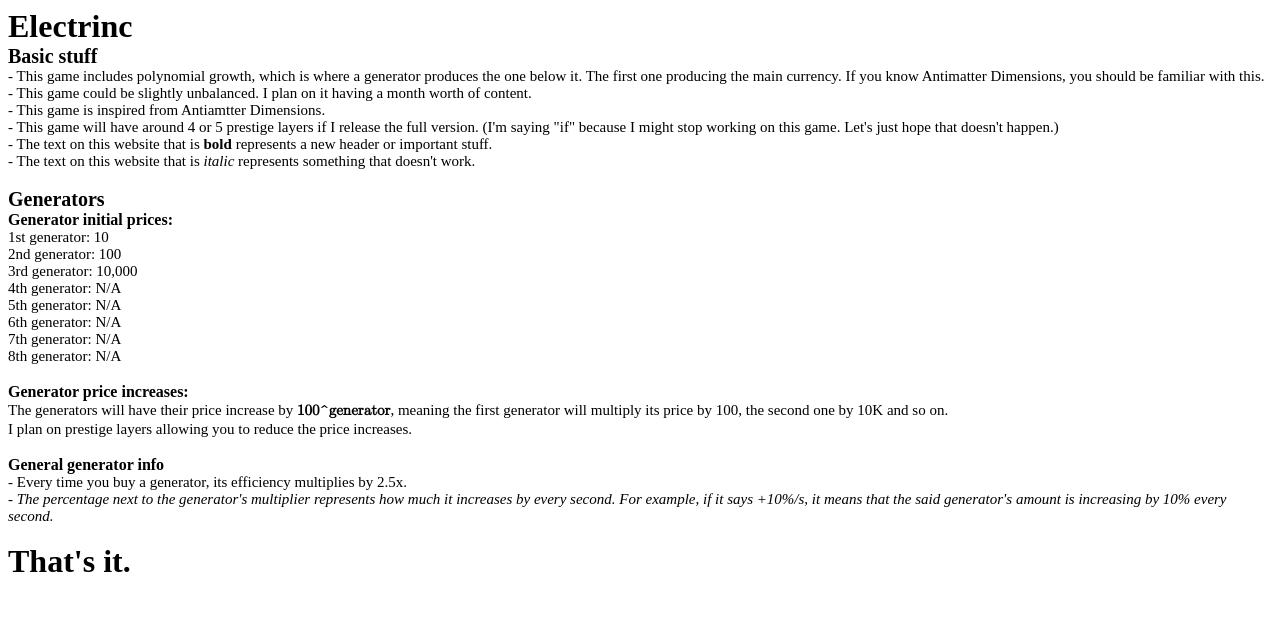
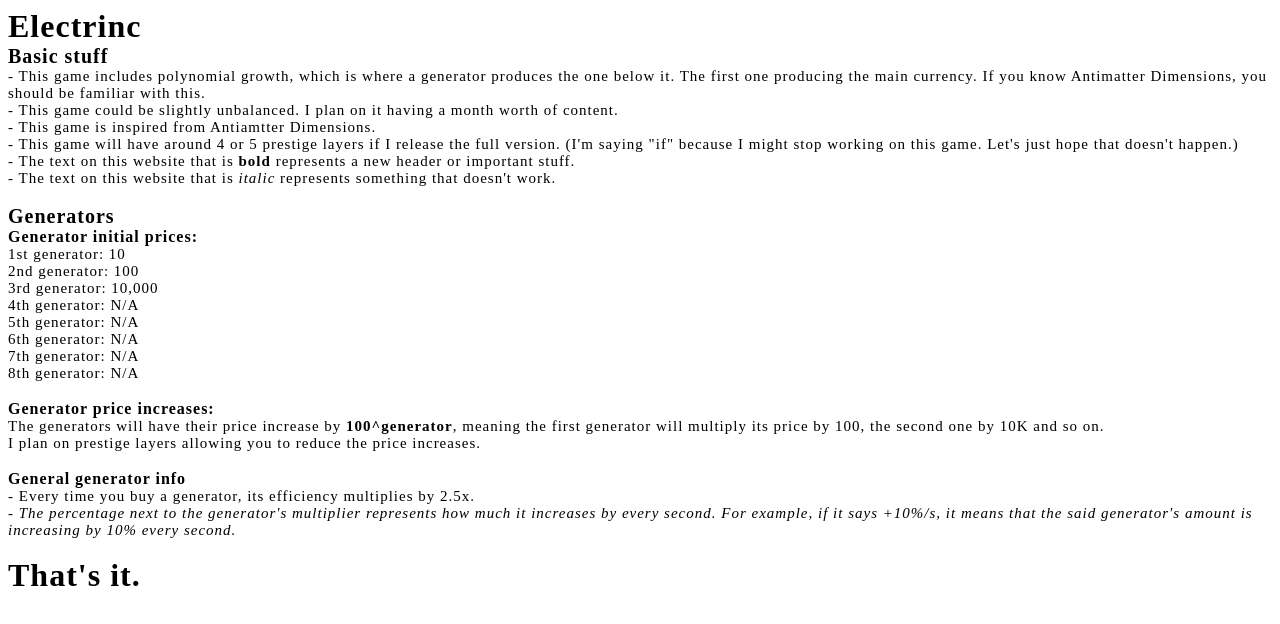
Before and after one commit to Zoxium/electrinc, a plain HTML site: page offsite-links/info/info.html in a window 1280 px wide. Drawn offline with Linux system fonts and the light colour scheme.

Commit message:
Update info.css

```diff
--- a/offsite-links/info/css/info.css
+++ b/offsite-links/info/css/info.css
@@ -1,23 +1,21 @@
-@font-face {
-    src: url("cmunrm.ttf");
-    font-family: cmo;
-}
-
 h1 {
     margin: auto;
     font-family: inconsolata;
+    letter-spacing: 1px;
 }
 
 h2 {
     margin: auto;
     font-family: inconsolata;
     font-size: 20px;
+    letter-spacing: 1px;
 }
 
 h3 {
     margin: auto;
     font-family: inconsolata;
     font-size: 16px;
+    letter-spacing: 1px;
 }
 
 p {
@@ -25,9 +23,9 @@ p {
     font-family: inconsolata;
     font-weight: lighter;
     font-size: 15px;
+    letter-spacing: 1px;
 }
 
 .formulas {
     font-weight: bold;
-    font-family: cmo;
 }
```
